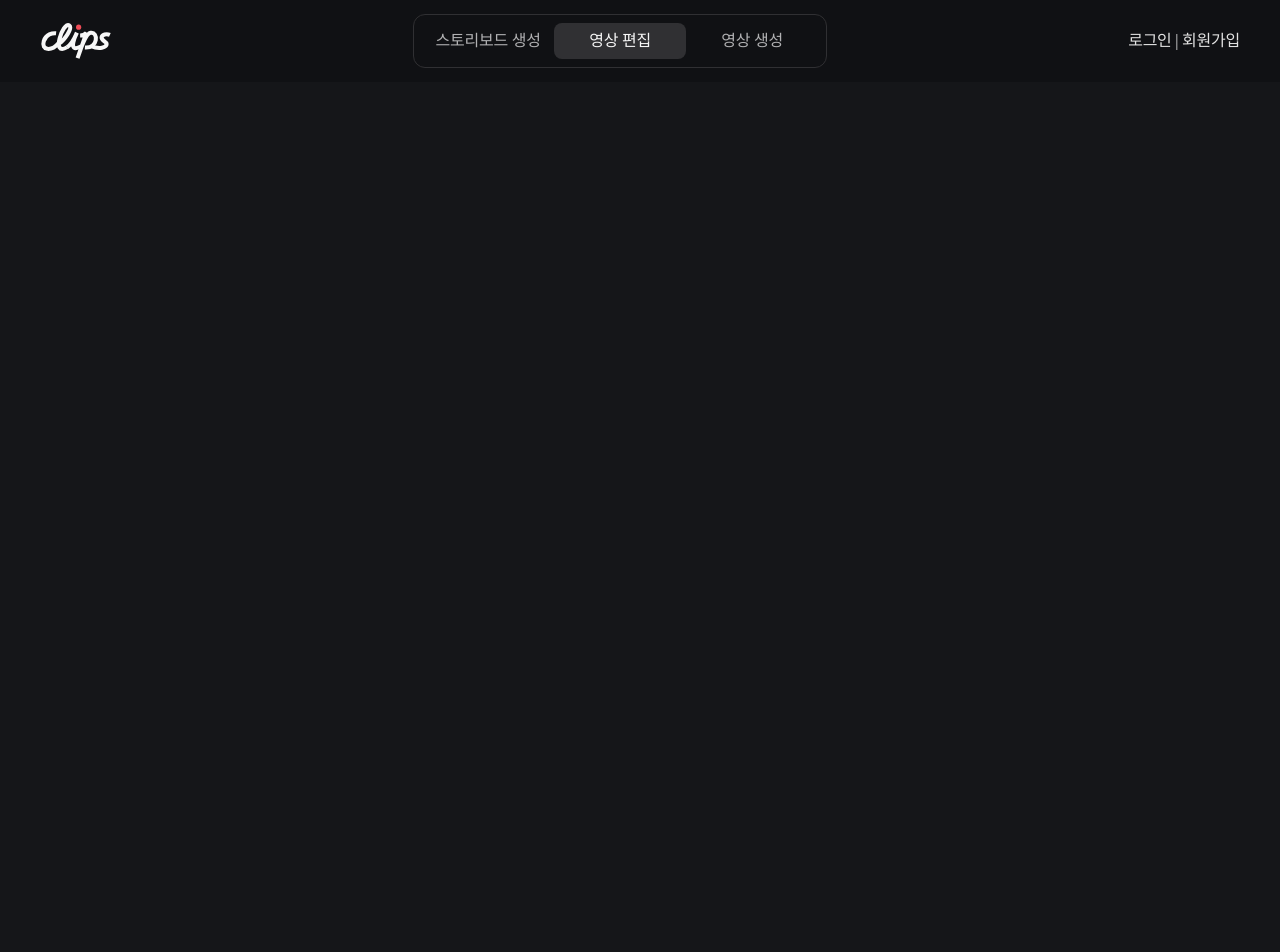
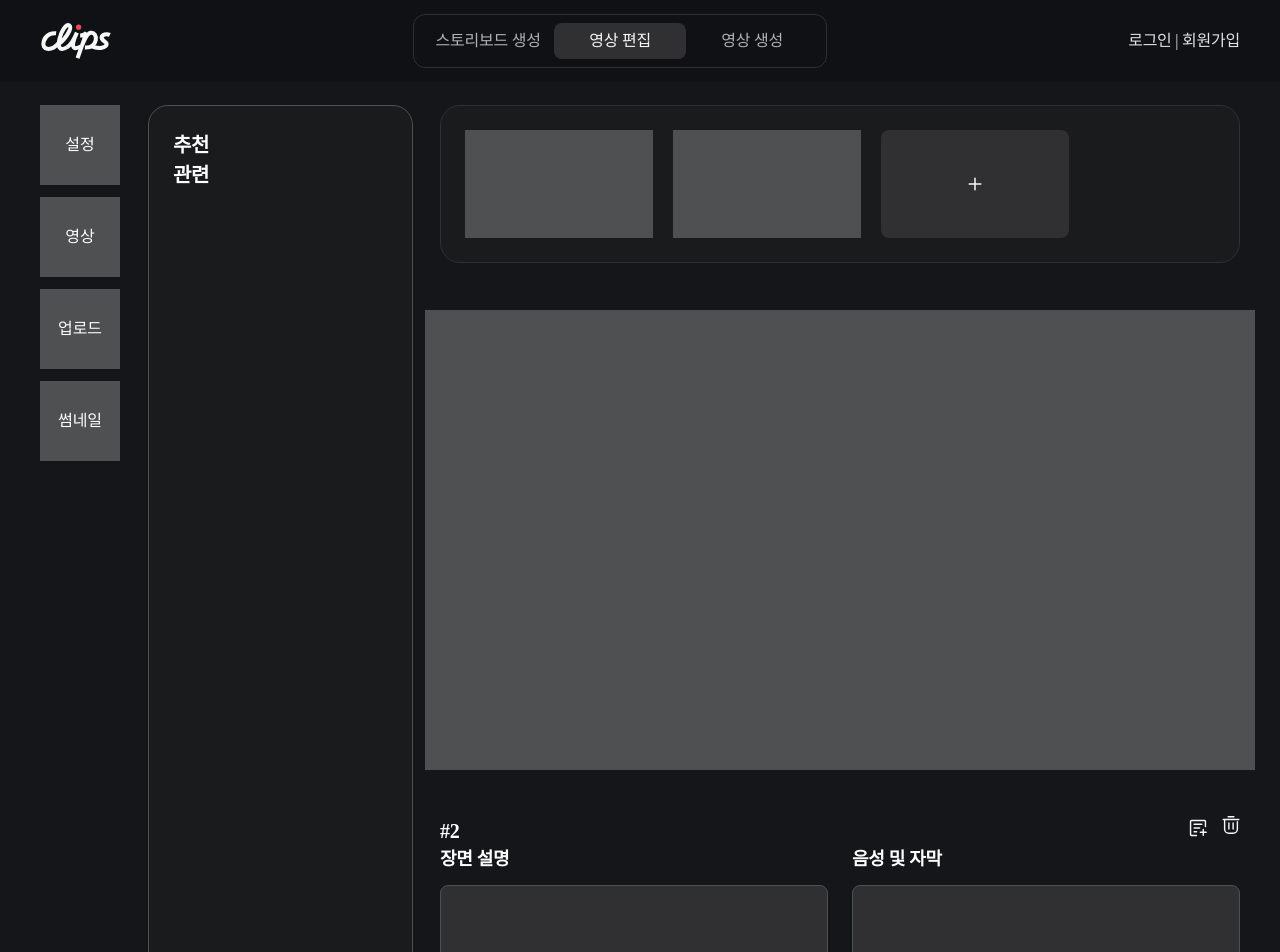
Before and after one commit to project-shortform/front-end, a React (Vite) app: page /edit-movie in a window 1280 px wide. Shown: the top 952 px of the page. Before the commit the page ends 800 px from the top, so only its background shows below. Built offline with nearby package versions, Linux system fonts and the light colour scheme; a web font is replaced by a local one.

Commit message:
feat: 영상편집 퍼블리싱

```diff
--- /dev/null
+++ b/src/assets/svgComponents/PlusIcon.tsx
@@ -0,0 +1,6 @@
+import * as React from "react";
+import type { SVGProps } from "react";
+const SvgPlusIcon = (props: SVGProps<SVGSVGElement>) => <svg xmlns="http://www.w3.org/2000/svg" width="1em" height="1em" fill="none" viewBox="0 0 24 24" {...props}><mask id="plus-icon_svg__a" width={24} height={24} x={0} y={0} maskUnits="userSpaceOnUse" style={{
+    maskType: "alpha"
+  }}><path fill="#D9D9D9" d="M0 0h24v24H0z" /></mask><g mask="url(#plus-icon_svg__a)"><path fill="#F7F7F7" d="M11.25 12.75h-5a.73.73 0 0 1-.534-.216A.73.73 0 0 1 5.5 12q0-.32.216-.534a.73.73 0 0 1 .534-.216h5v-5q0-.319.216-.534A.73.73 0 0 1 12 5.5q.32 0 .534.216a.73.73 0 0 1 .216.534v5h5q.318 0 .534.216A.73.73 0 0 1 18.5 12q0 .32-.216.534a.73.73 0 0 1-.534.216h-5v5q0 .318-.216.534A.73.73 0 0 1 12 18.5a.73.73 0 0 1-.534-.216.73.73 0 0 1-.216-.534z" /></g></svg>;
+export default SvgPlusIcon;
--- a/src/assets/svgComponents/index.ts
+++ b/src/assets/svgComponents/index.ts
@@ -8,4 +8,5 @@ export { default as GoogleLogo } from './GoogleLogo'
 export { default as GrayArrowUpIcon } from './GrayArrowUpIcon'
 export { default as KakaoLogo } from './KakaoLogo'
 export { default as Logo } from './Logo'
+export { default as PlusIcon } from './PlusIcon'
 export { default as WhiteArrowUpIcon } from './WhiteArrowUpIcon'
--- /dev/null
+++ b/src/components/movie-editor/MainDashBoard.tsx
@@ -0,0 +1,37 @@
+import { AshbnIcon, CopyIcon, PlusIcon } from '../../assets/svgComponents'
+
+const MainDashBoard = () => {
+  return (
+    <div className="flex h-[56.25rem] w-2/3 flex-col items-center justify-between">
+      <section className="bg-color border-gray-6 flex w-full gap-x-5 overflow-x-scroll rounded-[1.25rem] border p-6">
+        <div className="bg-gray-5 h-[6.75rem] w-[11.75rem]" />
+        <div className="bg-gray-5 h-[6.75rem] w-[11.75rem]" />
+        <button className="ghost-active-button h-[6.75rem] w-[11.75rem]">
+          <PlusIcon width={24} height={24} />
+        </button>
+      </section>
+
+      <div className="bg-gray-5 h-[28.75rem] w-[51.875rem]"></div>
+      <section className="w-full">
+        <div className="flex justify-between">
+          <h2 className="title-md">#2</h2>
+          <div className="flex gap-x-3">
+            <CopyIcon width={24} height={24} />
+            <AshbnIcon width={18} height={18} />
+          </div>
+        </div>
+        <div className="flex gap-x-6">
+          <div className="flex w-full flex-col gap-y-3">
+            <h3 className="subtitle-lg">장면 설명</h3>
+            <textarea className="default-input border-gray-5 h-[7.5rem] w-full border"></textarea>
+          </div>
+          <div className="flex w-full flex-col gap-y-3">
+            <h3 className="subtitle-lg">음성 및 자막</h3>
+            <textarea className="default-input border-gray-5 h-[7.5rem] w-full border"></textarea>
+          </div>
+        </div>
+      </section>
+    </div>
+  )
+}
+export default MainDashBoard
--- /dev/null
+++ b/src/components/movie-editor/SideBar.tsx
@@ -0,0 +1,19 @@
+const SideBar = () => {
+  return (
+    <div className="flex h-[56.25rem] w-1/3 gap-x-[1.75rem]">
+      <section className="flex flex-col gap-y-3">
+        <button className="bg-gray-5 h-[5rem] w-[5rem]">설정</button>
+        <button className="bg-gray-5 h-[5rem] w-[5rem]">영상</button>
+        <button className="bg-gray-5 h-[5rem] w-[5rem]">업로드</button>
+        <button className="bg-gray-5 h-[5rem] w-[5rem]">썸네일</button>
+      </section>
+      <div className="bg-color border-gray-5 w-full rounded-[1.25rem] border p-6">
+        <div>
+          <h1 className="title-md">추천</h1>
+          <h1 className="title-md">관련</h1>
+        </div>
+      </div>
+    </div>
+  )
+}
+export default SideBar
--- a/src/index.css
+++ b/src/index.css
@@ -324,7 +324,6 @@ body {
 
 .ghost-active-button {
   display: inline-flex;
-  height: 36px;
   justify-content: center;
   align-items: center;
   flex-shrink: 0;
--- a/src/pages/MovieEditor.tsx
+++ b/src/pages/MovieEditor.tsx
@@ -2,6 +2,8 @@ import Header from '../components/common/Header.tsx'
 import { useState } from 'react'
 import Modal from '../components/common/Modal.tsx'
 import { GoogleLogo, KakaoLogo } from '../assets/svgComponents'
+import SideBar from '../components/movie-editor/SideBar.tsx'
+import MainDashBoard from '../components/movie-editor/MainDashBoard.tsx'
 
 const MovieEditor = () => {
   const [isLoginModalOpen, setIsLoginModalOpen] = useState(false)
@@ -26,6 +28,11 @@ const MovieEditor = () => {
         </Modal>
       )}
       <Header headerType={'DEFAULT'} onClick={() => setIsLoginModalOpen(true)} />
+      <div className="h-[5rem]" />
+      <div className="flex items-center justify-center gap-x-[1.688rem] px-[2.5rem] py-[1.563rem]">
+        <SideBar />
+        <MainDashBoard />
+      </div>
     </main>
   )
 }
```
Also changed, not shown: public/common/plus-icon.svg (added).
